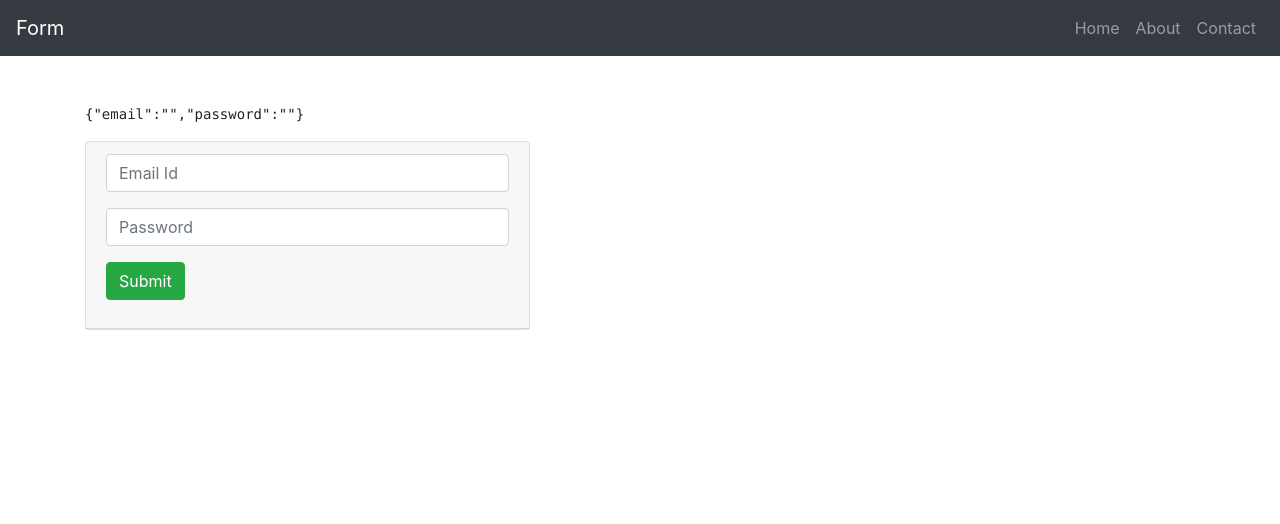
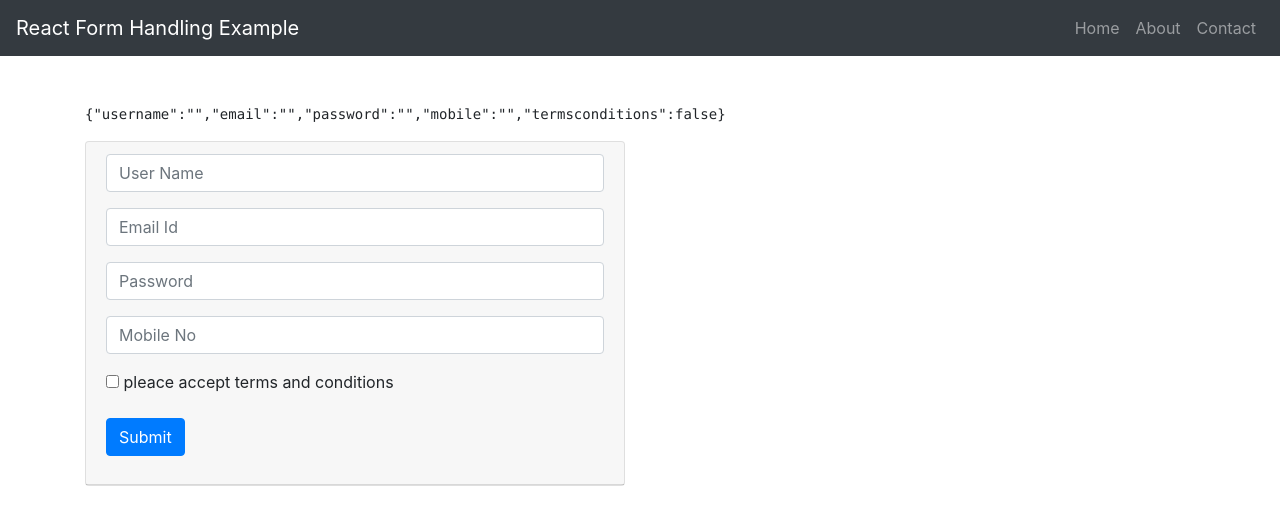
Before and after one commit to vidya91-vv/Learn-React, a React (Create React App) app in the folder React-23/react-3/: page / in a window 1280 px wide. Shown: the top 524 px of the page. Built offline with nearby package versions, Linux system fonts and the light colour scheme.

Commit message:
Registration form

```diff
--- a/React-23/react-3/src/App.js
+++ b/React-23/react-3/src/App.js
@@ -2,13 +2,14 @@ import React from 'react'
 import Navbar from './Navbar/Navbar'
 //import Login from './Form/Login'
 //import Login1 from './Form/Login1'
-import Login2 from './Form/Login2'
+//import Login2 from './Form/Login2'
+import Registration  from './Form/Registration'
 
  let App = () => {
   return (<div>
     <Navbar />
 
-    <Login2 />
+    <Registration />
 
     </div>)
 
--- /dev/null
+++ b/React-23/react-3/src/Form/Registration.jsx
@@ -0,0 +1,62 @@
+import React, { Component } from 'react'
+
+export class Registration extends Component {
+  state={
+    username: "",
+    email: "",
+    password: "",
+    mobile: "",
+    termsconditions: false
+
+  }
+  updateFormHandler = (event) => {
+    this.setState({ [event.target.name]: event.target.value })
+  }
+  submitHandler = (event) => {
+    event.preventDefault();
+    console.log(this.state)
+  }
+  render(){
+    return(
+      <div className="container mt-5">
+        <pre>{JSON.stringify(this.state)}</pre>
+        <div className="row">
+          <div className="col-md-6">
+            <div className="card">
+              <div className="card-header">
+                <form onSubmit={this.submitHandler}>
+                  <div className="form-group">
+                    <input type="text" name="userName" className="form-control" placeholder="User Name" onChange={this.updateFormHandler}></input>
+                  </div>
+
+                  <div className="form-group">
+                    <input type="text" name="Email" className="form-control" placeholder="Email Id" onChange={this.updateFormHandler}></input>
+                  </div>
+
+                  <div className="form-group">
+                    <input type="text" name="Password" className="form-control" placeholder="Password" onChange={this.updateFormHandler}></input>
+                  </div>
+
+                  <div className="form-group">
+                    <input type="text" name="Mobile" className="form-control" placeholder="Mobile No" onChange={this.updateFormHandler}></input>
+                  </div>
+
+                  <div>
+                    <input type="checkbox" /> pleace accept terms and conditions
+                  </div>
+                  <br />
+
+                  <div className="form-group">
+                    <input type="submit" className="btn btn-primary" onChange={this.updateFormHandler}></input>
+                  </div>
+
+                </form>
+              </div>
+            </div>
+          </div>
+        </div>
+      </div>
+    )
+  }
+}
+export default Registration
--- a/React-23/react-3/src/Navbar/Navbar.js
+++ b/React-23/react-3/src/Navbar/Navbar.js
@@ -3,7 +3,7 @@ import React from 'react'
 class Navbar extends React.Component{
   render(){
     return<nav className="navbar navbar-dark bg-dark navbar-expand-lg">
-      <a href="#" className="navbar-brand">Form</a>
+      <a href="#" className="navbar-brand">React Form Handling Example</a>
       <div className="ml-auto">
         <ul className="navbar-nav">
           <li className="nav-list">
```
